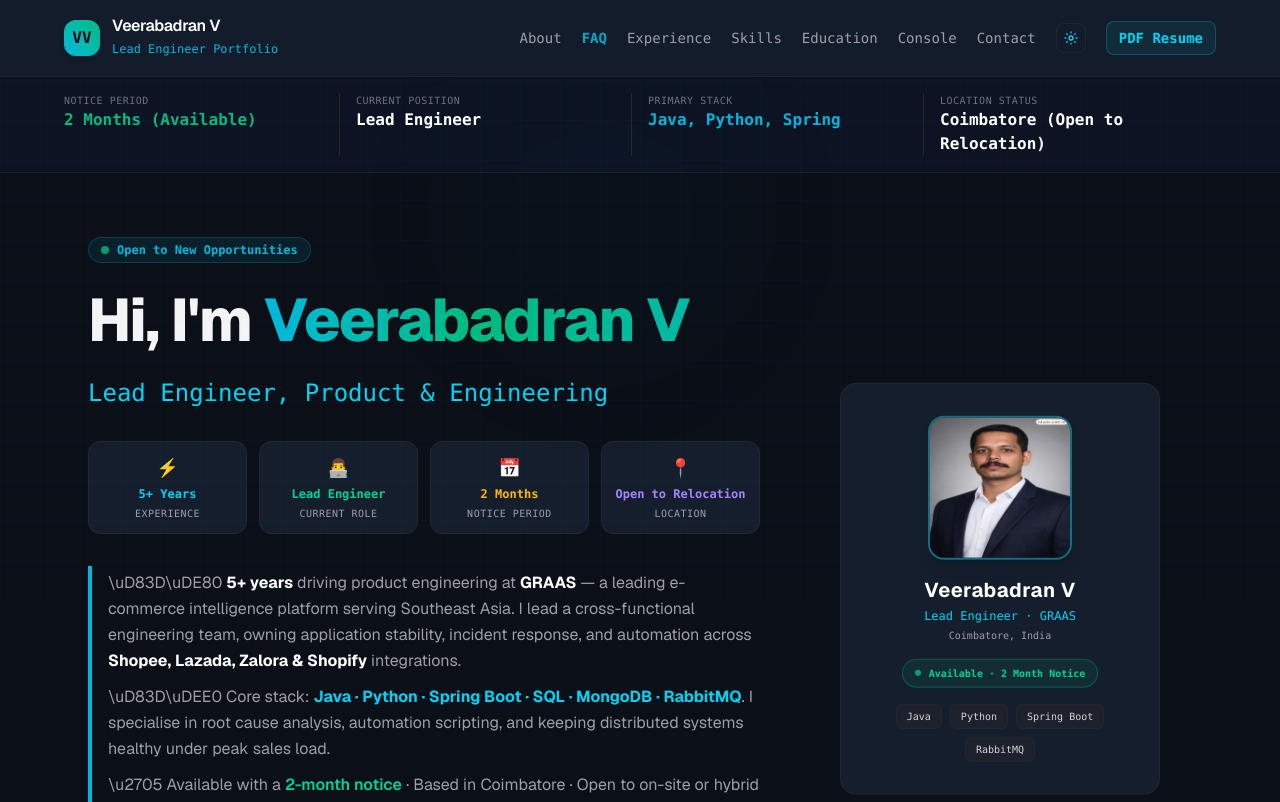
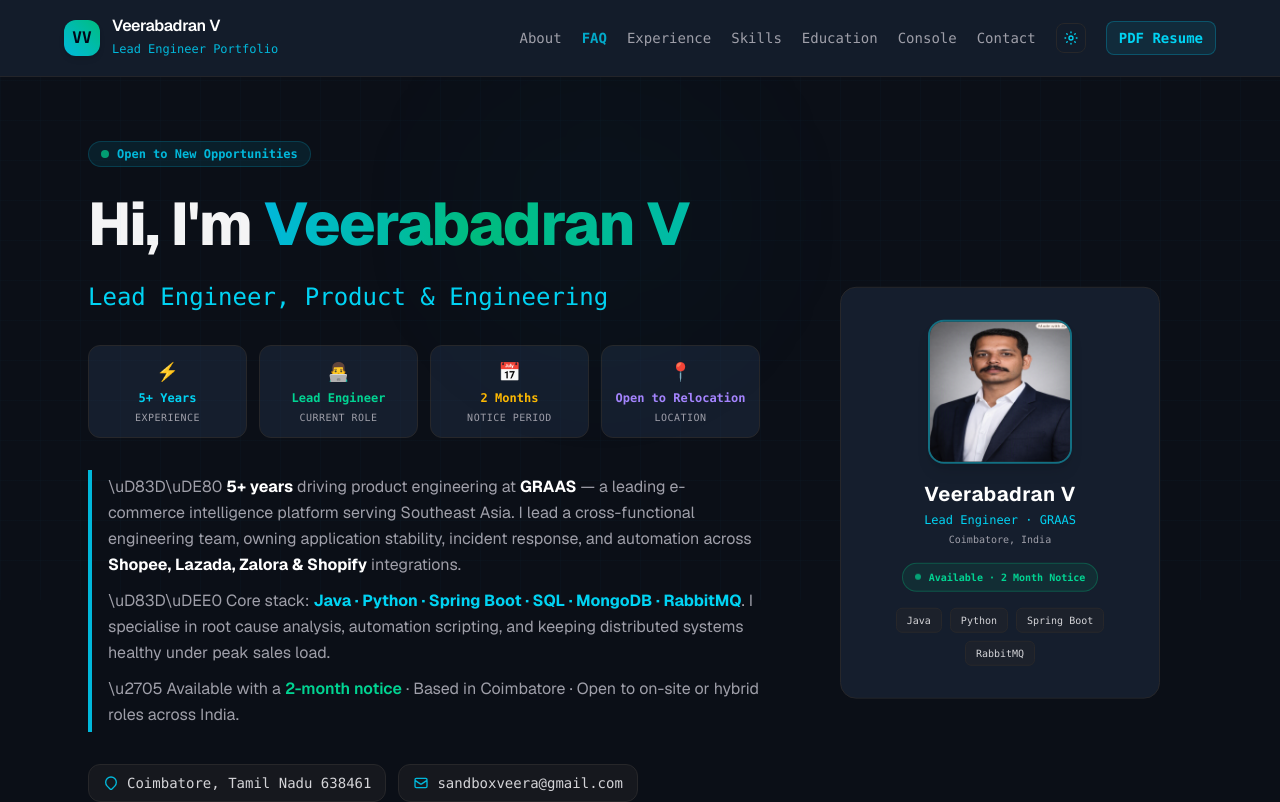
Before and after one commit to veerabadran-sellinall/portfolio, a Next.js app: page / in a window 1280 px wide. Shown: the top 802 px of the page. Built offline with nearby package versions, Linux system fonts and the light colour scheme.

Commit message:
remove: duplicate Quick Scan bar — same stats now live in About section cards

```diff
--- a/src/app/page.js
+++ b/src/app/page.js
@@ -285,27 +285,6 @@ export default function Home() {
         </div>
       </header>
 
-      {/* Recruiter Quick Scan Summary Grid */}
-      <section className={`${isDark ? "bg-slate-900/60 border-b border-zinc-800/60" : "bg-slate-100/80 border-b border-slate-200"} py-4 px-6 print:hidden`}>
-        <div className="max-w-6xl mx-auto grid grid-cols-2 md:grid-cols-4 gap-4 text-center sm:text-left">
-          <div className={`pr-4 ${isDark ? "border-r border-zinc-800" : "border-r border-slate-200"} last:border-none`}>
-            <span className="text-[10px] uppercase tracking-wider text-zinc-500 block font-mono">Notice Period</span>
-            <span className="text-sm sm:text-base font-bold text-emerald-500 font-mono">2 Months (Available)</span>
-          </div>
-          <div className={`pr-4 ${isDark ? "border-r border-zinc-800" : "border-r border-slate-200"} last:border-none`}>
-            <span className="text-[10px] uppercase tracking-wider text-zinc-500 block font-mono">Current Position</span>
-            <span className={`text-sm sm:text-base font-bold font-mono ${textTitleClass}`}>Lead Engineer</span>
-          </div>
-          <div className={`pr-4 ${isDark ? "border-r border-zinc-800" : "border-r border-slate-200"} last:border-none`}>
-            <span className="text-[10px] uppercase tracking-wider text-zinc-500 block font-mono">Primary Stack</span>
-            <span className="text-sm sm:text-base font-bold text-cyan-500 font-mono">Java, Python, Spring</span>
-          </div>
-          <div className="pr-4">
-            <span className="text-[10px] uppercase tracking-wider text-zinc-500 block font-mono">Location Status</span>
-            <span className={`text-sm sm:text-base font-bold font-mono ${textTitleClass}`}>Coimbatore (Open to Relocation)</span>
-          </div>
-        </div>
-      </section>
 
       {/* Main Hero & Profile */}
       <section id="about" className="max-w-6xl mx-auto px-6 pt-16 pb-12 w-full flex flex-col lg:flex-row items-center gap-12 print:pt-4">
```
